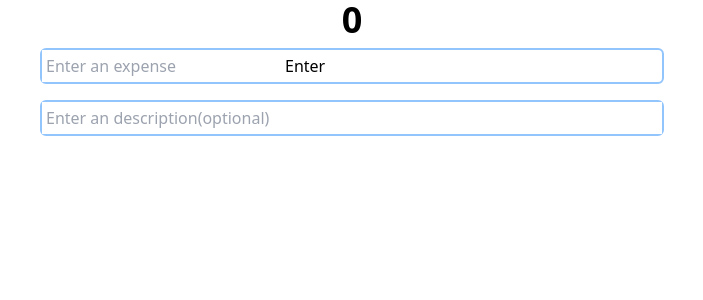
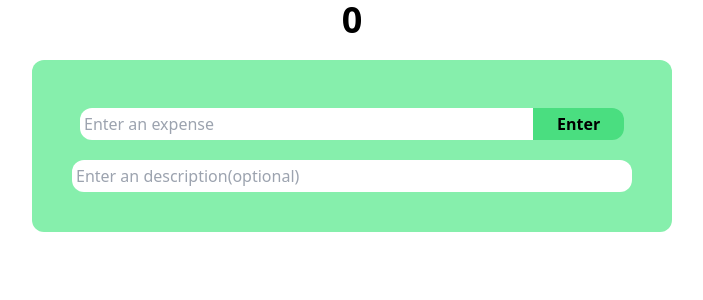
Before and after one commit to amerkulovic/ExpenseTracker, a React (Create React App) app: page / in a window 1280 px wide. Shown: the top 300 px of the page, without its empty margins (288-991 px from the left). Built offline with nearby package versions, Linux system fonts and the light colour scheme.

Commit message:
added form styling

```diff
--- a/src/App.tsx
+++ b/src/App.tsx
@@ -39,8 +39,7 @@ function App() {
   };
 
   return (
-    <div className="flex justify-center align-middle">
-      <section className="flex flex-col w-1/2">
+    <div className="flex flex-col items-center justify-center align-middle">
       <div className="text-4xl font-bold text-center">
         {expenses.reduce((currentTotal, expense) => {
           return Math.round((currentTotal += expense.cost));
@@ -50,7 +49,6 @@ function App() {
       {expenses.map((expense, id) => (
         <ExpenseItem key={id} id={id} cost={expense.cost} description={expense.description} buttonFunction={() => removeExpense(expense.id)} />
       ))}
-      </section>
     </div>
   );
 }
--- a/src/components/ExpenseItem.tsx
+++ b/src/components/ExpenseItem.tsx
@@ -9,7 +9,7 @@ export type ExpenseItemProps = {
 
 const ExpenseItem: FC<ExpenseItemProps> = ({ id, cost, description, buttonFunction }) => {
   return (
-    <div className={`flex justify-between items-center p-3 my-1 rounded-lg ${cost >= 0 ? "bg-green-300" : "bg-red-400"}`}>
+    <div className={`flex justify-between items-center p-3 my-1 rounded-lg w-1/3 ${cost >= 0 ? "bg-green-300" : "bg-red-400"}`}>
       <p className="font-bold text-xl w-1/3">{description}</p>
       <p className="font-extrabold text-2xl w-1/3 flex justify-center">
         {cost > 0 ? "+" : ""}
--- a/src/components/Form.tsx
+++ b/src/components/Form.tsx
@@ -11,17 +11,17 @@ type FormProps = {
 
 const Form: FC<FormProps> = ({ valueInput, buttonOnChange, descInput, descOnChange, totalFunction }) => {
   return (
-    <>
-      <section className="border-2 border-blue-300 rounded-md m-2">
-        <input className="p-1" value={valueInput} type="number" placeholder="Enter an expense" onChange={buttonOnChange} />
-        <button className="p-1" onClick={totalFunction}>
+    <div className="bg-green-300 rounded-xl p-10 w-1/2 my-5">
+      <section className="m-2">
+        <input className="p-1 rounded-l-xl w-10/12" value={valueInput} type="number" placeholder="Enter an expense" onChange={buttonOnChange} />
+        <button className="p-1 rounded-r-xl bg-green-400 w-2/12 font-bold" onClick={totalFunction}>
           Enter
         </button>
       </section>
-      <section className="border-2 border-blue-300 rounded-md m-2">
-        <input className="p-1 w-full" value={descInput} type="text" placeholder="Enter an description(optional)" onChange={descOnChange} />
+      <section className="mt-5">
+        <input className="p-1 rounded-xl w-full" value={descInput} type="text" placeholder="Enter an description(optional)" onChange={descOnChange} />
       </section>
-    </>
+    </div>
   );
 };
 
```
Lines whose indentation alone changed are shown as unchanged.
